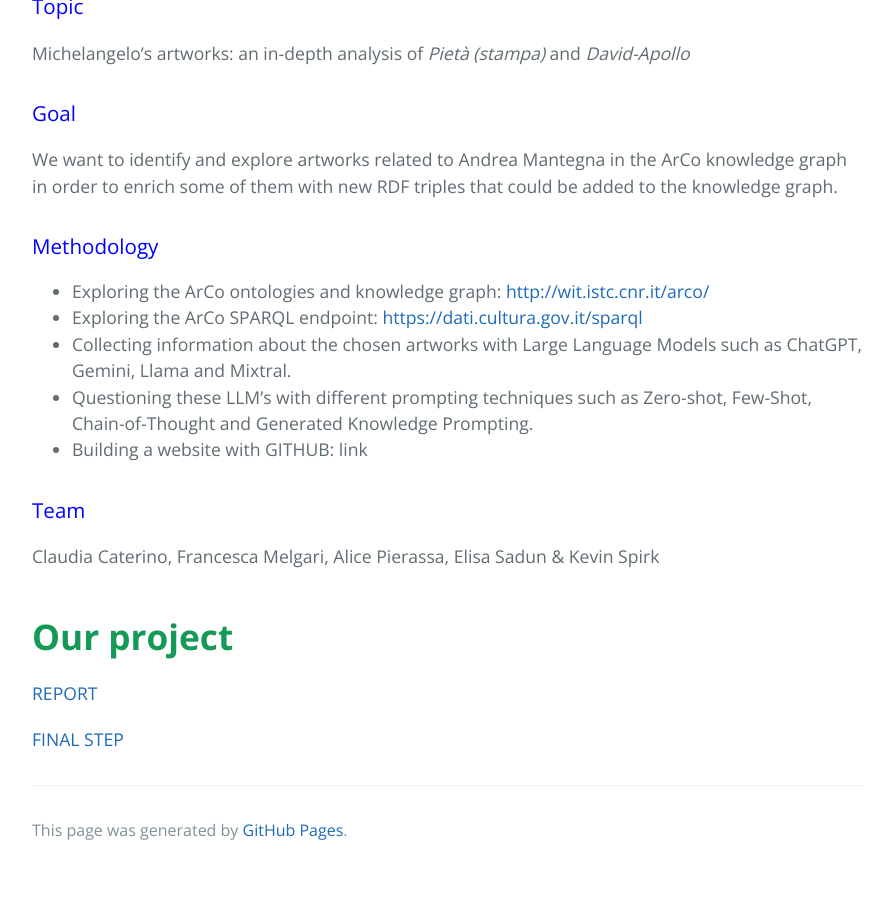
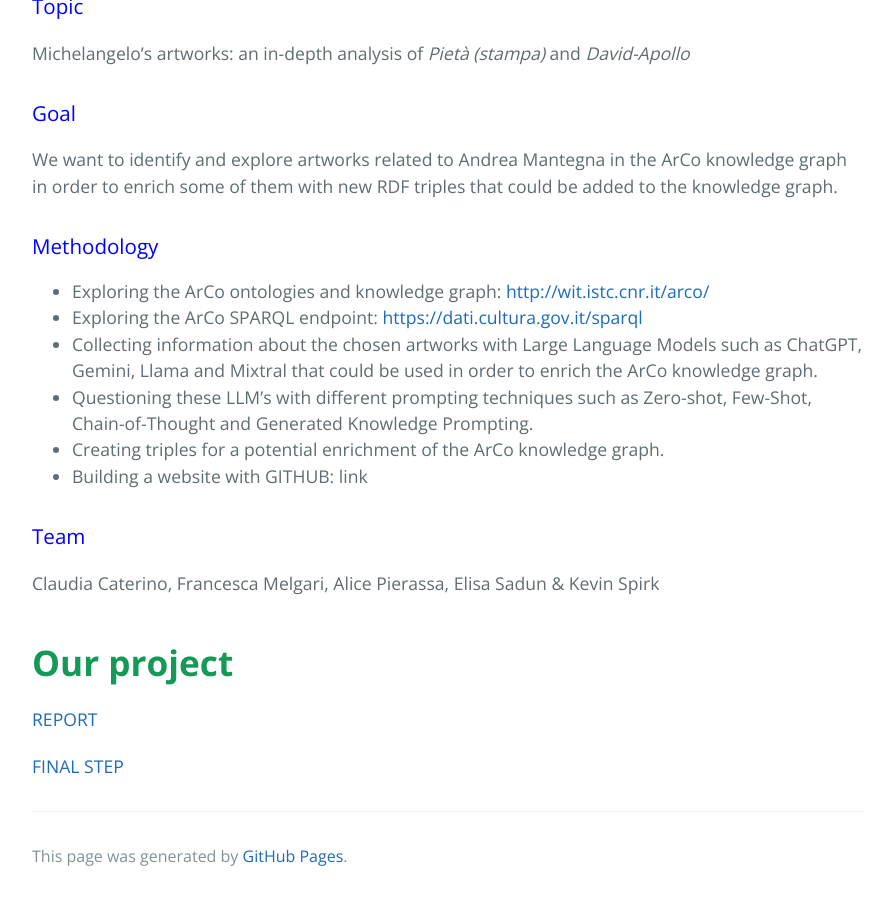
Before and after one commit to KevinITS-site/KevinITS-site.github.io, a Jekyll site: the page built from index.md, in a window 1280 px wide and 900 px high, scrolled down 580 px. Shown: the whole window, without its empty margins (192-1083 px from the left). Built offline with Jekyll 4.4.1, drawn with Linux system fonts in a browser that asks for light colours; before the commit the page ends 1454 px from its top, so only the background shows below that.

Commit message:
Update index.md

```diff
--- a/index.md
+++ b/index.md
@@ -21,8 +21,9 @@
 
 - Exploring the ArCo ontologies and knowledge graph: <http://wit.istc.cnr.it/arco/>
 - Exploring the ArCo SPARQL endpoint: <https://dati.cultura.gov.it/sparql>
-- Collecting information about the chosen artworks with Large Language Models such as ChatGPT, Gemini, Llama and Mixtral.
+- Collecting information about the chosen artworks with Large Language Models such as ChatGPT, Gemini, Llama and Mixtral that could be used in order to enrich the ArCo knowledge graph.
 - Questioning these LLM's with different prompting techniques such as Zero-shot, Few-Shot, Chain-of-Thought and Generated Knowledge Prompting.
+- Creating triples for a potential enrichment of the ArCo knowledge graph.
 - Building a website with GITHUB: link
 
 
```
